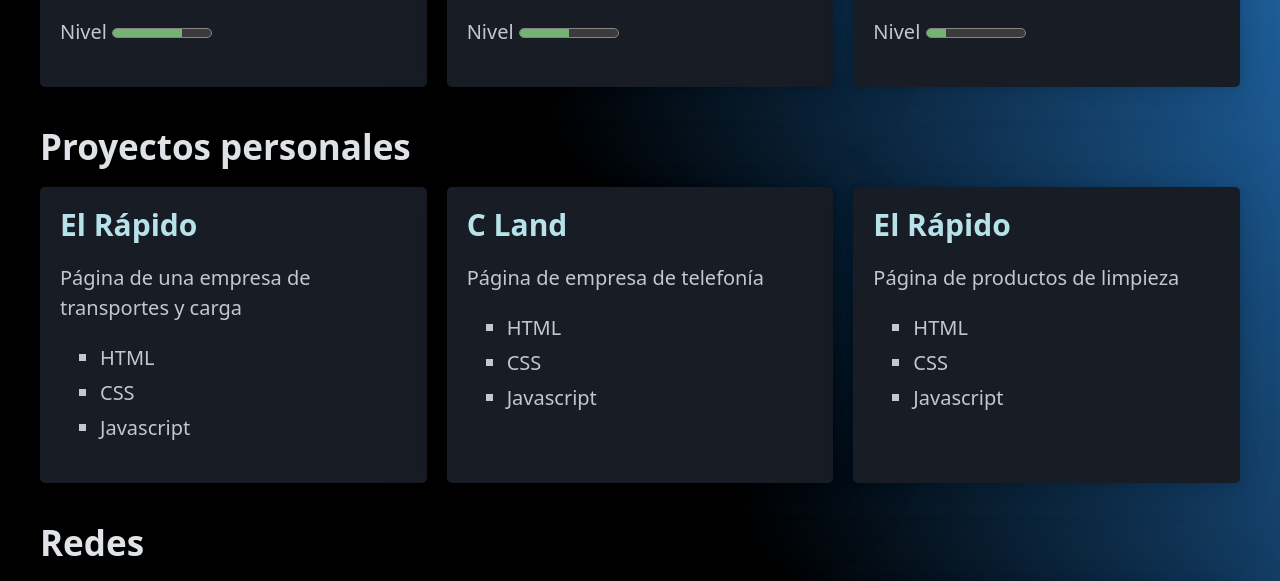
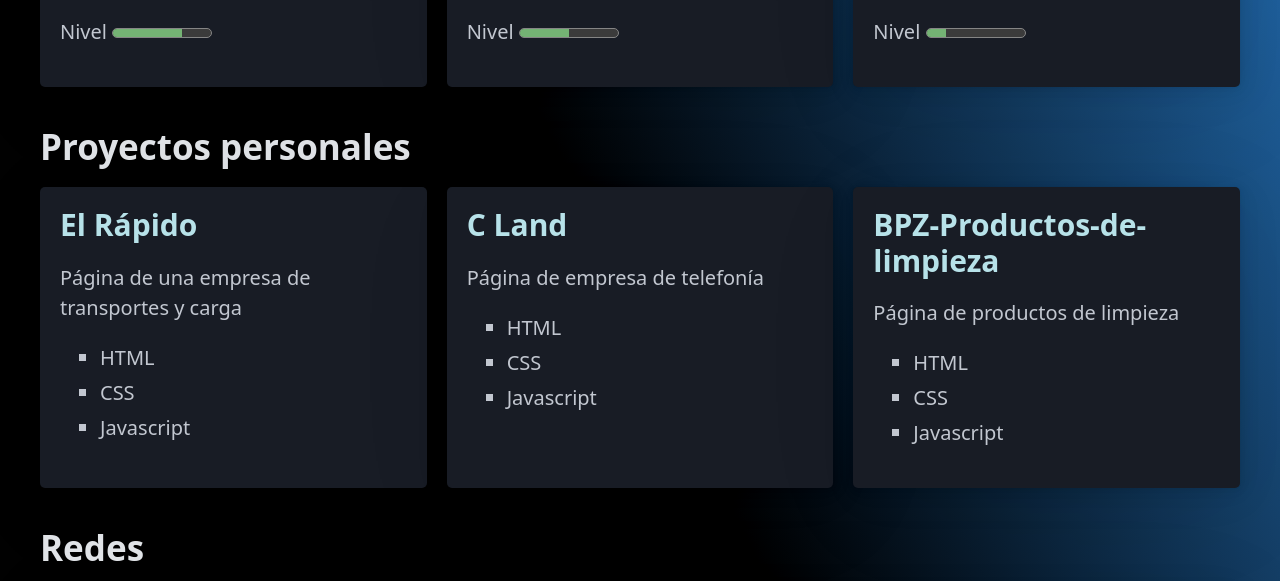
Before and after one commit to BrianPW94/Pagina-web, a plain HTML site: page index.html in a window 1280 px wide. Shown: the part 1077-1658 px from the top of the page. Drawn offline with nearby package versions, Linux system fonts and the light colour scheme.

Commit message:
Update index.html

```diff
--- a/index.html
+++ b/index.html
@@ -82,7 +82,7 @@
                 </article>
 
                 <article class="proyecto">
-                      <h3><a href="https://brianpw94.github.io/BPZ-Productos-de-limpieza/" target="_blank" style="text-decoration: none; color: rgb(183, 226, 233)";> El Rápido</a></h3>
+                      <h3><a href="https://brianpw94.github.io/BPZ-Productos-de-limpieza/" target="_blank" style="text-decoration: none; color: rgb(183, 226, 233)";> BPZ-Productos-de-limpieza </a></h3>
                     <p> Página de productos de limpieza</p>
                     <ul>
                         <li>HTML</li>
```
